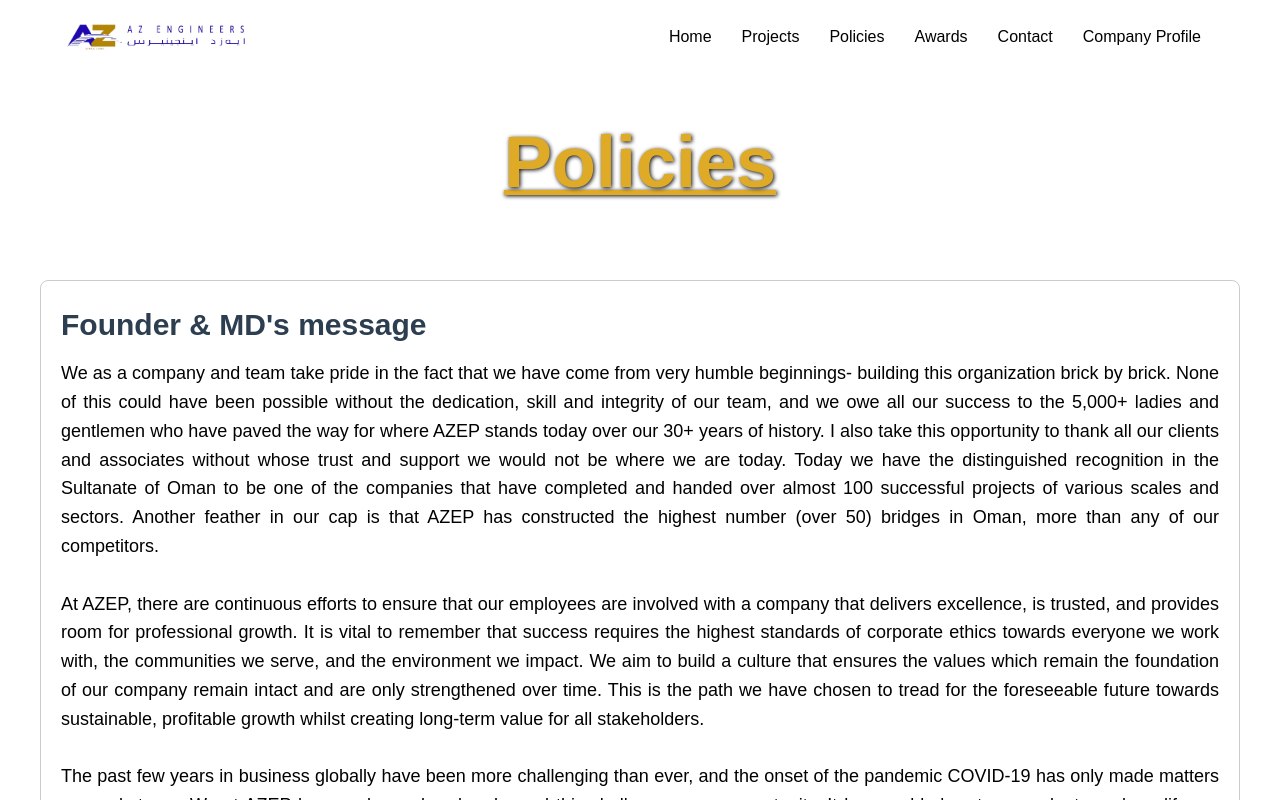
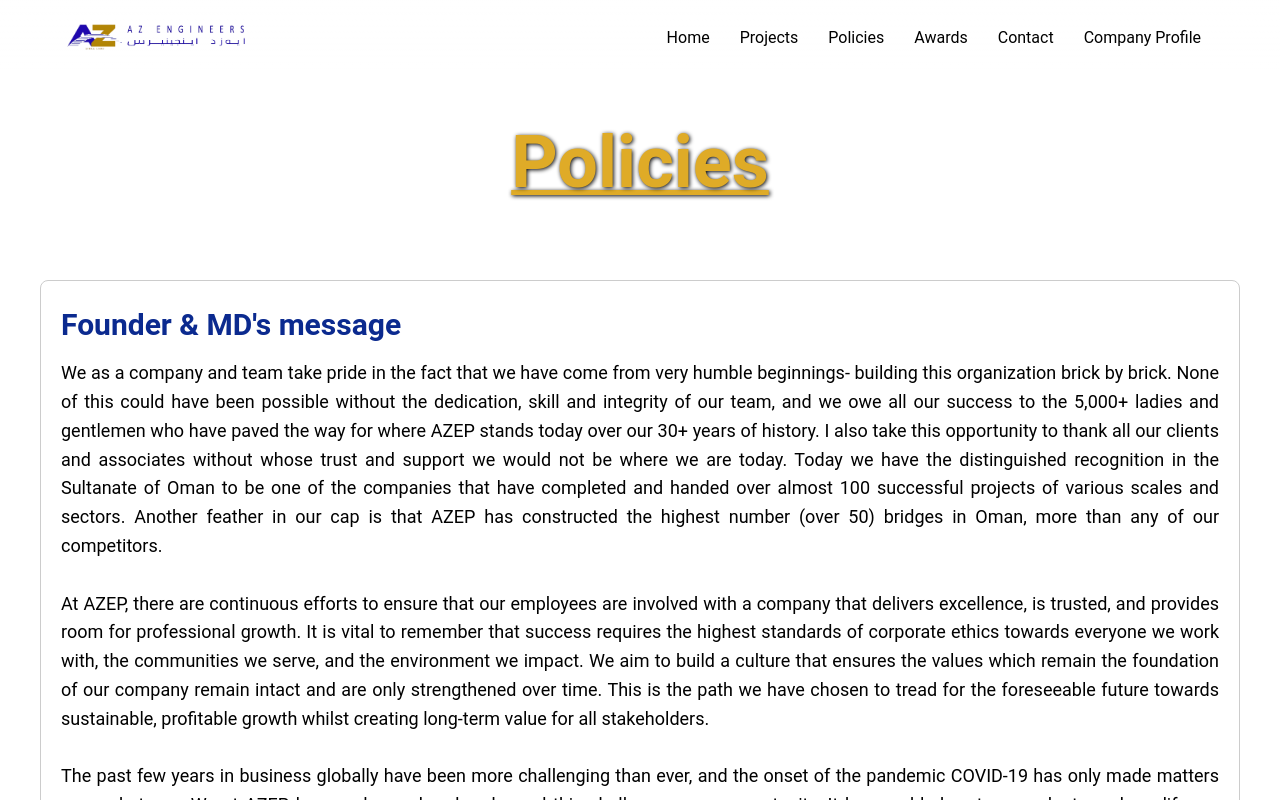
Before and after one commit to austrio-tech/AZ-Engineers-Website-Frontend, a React (Create React App) app: page /policies in a window 1280 px wide. Shown: the top 800 px of the page. Built offline with nearby package versions, Linux system fonts and the light colour scheme.

Commit message:
`Updated`: style after revision

```diff
--- a/src/App.css
+++ b/src/App.css
@@ -7,6 +7,7 @@
   -moz-user-select: none; /* Firefox */
   -ms-user-select: none; /* Internet Explorer/Edge */
   user-select: none; /* Standard syntax */
+  font-family: "Roboto", sans-serif; /* Google Font - Roboto */
 }
 
 .App {
@@ -54,15 +55,16 @@ h2 {
 }
 
 a {
+  color: black;
   text-decoration: none;
 }
 
 a:hover {
-  color: var(--primary-color);
+  color: var(--a-color);
 }
-.shadow a:hover {
-  text-shadow: 0.5px 0.5px 3px rgba(0, 0, 0, 0.8), -0.5px -0.5px 3px rgba(0, 0, 0, 0.8);
-}
+/* .footer a:hover {
+  text-shadow: 0 0 6px white;
+} */
 Link:hover {
   color: var(--primary-color);
 }
--- a/src/components/ToolTips/style/LinkedInTooltip.css
+++ b/src/components/ToolTips/style/LinkedInTooltip.css
@@ -71,7 +71,7 @@
   text-shadow:
   /* 4px 4px 10px var(--secondary-color),
     -4px -4px 10px var(--secondary-color),  */
-    2px 2px 2px black;
+    0 0 1px black;
     /* -1px -1px 2px var(--primary-color); */
 }
 
--- a/src/components/style/ContactInfo.css
+++ b/src/components/style/ContactInfo.css
@@ -4,7 +4,7 @@
 .contactsTitle {
   text-decoration: underline;
   color: var(--primary-color);
-  text-shadow: 2px 2px 2px black;
+  text-shadow: 1px 1px 2px black;
   font-size: 2em;
   margin: 10px 0;
 }
--- a/src/components/style/ContactUs.css
+++ b/src/components/style/ContactUs.css
@@ -1,8 +1,8 @@
 .contact-form {
-  background: #9d9d9d;
+  /* background: #dedede; */
   padding: 20px;
   border-radius: 8px;
-  box-shadow: 0 4px 8px rgba(0, 0, 0, 0.1);
+  /* box-shadow: 0 4px 8px rgba(0, 0, 0, 0.1); */
   text-align: left;
 }
 .w45{
@@ -16,7 +16,7 @@
   font-size: 2em;
   margin-bottom: 15px;
   color: var(--secondary-color);
-  text-shadow: 2px 2px 2px black;
+  text-shadow: 1px 1px 2px black;
 }
 
 .form-group {
--- a/src/components/style/Policy.css
+++ b/src/components/style/Policy.css
@@ -10,7 +10,7 @@
 
 .content-title {
   font-size: 2em;
-  color: #2c3e50;
+  color: var(--secondary-color);
   margin-bottom: 10px;
 }
 
--- a/src/pages/Contact.jsx
+++ b/src/pages/Contact.jsx
@@ -16,7 +16,9 @@ const Contact = () => {
         <div className="contactInfos shadow">
           <ContactInfo extras={true} />
         </div>
-        <ContactUsForm paged={true} />
+        <div className="contactForm">
+          <ContactUsForm paged={true} />
+        </div>
       </div>
       <div className="mapContainer">
         <MapLocation />
--- a/src/pages/style/Contact.css
+++ b/src/pages/style/Contact.css
@@ -35,8 +35,13 @@
     width:35vw;
     padding: 20px;
     border-radius: 10px;
-    background-color: #b4b4b4;
+    background-color: #d7d7d7;
+    box-shadow: 1px 1px 5px black;
 }
 .mapContainer{
     margin: 20px 0;
 }
+.contactForm{
+    background-color: #d7d7d7;
+    box-shadow: 1px 1px 5px black;
+}
--- a/src/sections/ContactSection.jsx
+++ b/src/sections/ContactSection.jsx
@@ -28,6 +28,7 @@ const ContactSection = () => {
             </p>
             <MapLocation />
           </div>
+
           <ContactUsForm />
         </div>
       </div>
--- a/src/sections/style/ContactSection.css
+++ b/src/sections/style/ContactSection.css
@@ -20,12 +20,14 @@
   flex: 1;
   max-width: 500px;
   text-align: left;
+  border-radius: 10px;
+  /* box-shadow: 0 0 2px black; */
 }
 
 .contact-info h3 {
   font-size: 2em;
-  margin-bottom: 15px;
-  color: #333;
+  padding: 20px 0;
+  /* color: #333; */
 }
 
 .contact-info p {
@@ -34,11 +36,19 @@
   color: #555;
 }
 
-.contact-info a {
+.contact-info strong{
+  color: var(--primary-color);
+  /* text-shadow: 0 0 1px black; */
+}
+
+/* .contact-info a {
   color: #007bff;
   text-decoration: none;
-}
+} */
 
 /* .contact-info a:hover {
   text-decoration: underline;
 } */
+.jsjs{
+  box-shadow: 0 0 2px black;
+}
--- a/src/variables/GLOB_VARS.css
+++ b/src/variables/GLOB_VARS.css
@@ -1,14 +1,17 @@
 :root {
   /* --primary-color: #ffc631; */
   --primary-color: #dfab27;
-  --secondary-color: #143cbd;
+  --secondary-color: #0b2a8f;
   --background-color: #f1f1ea;
   --primary-color-light: #dfab2788;
-  --secondary-color-light: #143cbd88;
-  --heading-color: #08a571;
+  --secondary-color-light: #0b2a8f88;
+  /* --heading-color: #08a571; */
+  --heading-color: #0b2a8f;
   --section-bg1: #f8f8f8;
   --section-bg2: #eee;
-  --text-color: #333;
+  /* --text-color: #333; */
   --header-height: 85px;
+  --light-background: #e1e1e1;
+  --a-color: #007bff;
   --bullet-blue: url("../assets/imgs/bullets/blue_bullet.png");
 }
--- a/src/variables/vars.jsx
+++ b/src/variables/vars.jsx
@@ -2,15 +2,15 @@ import founders from "../assets/imgs/profilePics/william.jpg";
 import vertLogo from "../assets/imgs/logos/Vertical Logo_001.png";
 import CertBanner from "../assets/imgs/others/certBanner.png";
 
-import award1 from "../assets/certs_awards/NESPAK.jpg";
-import award2 from "../assets/certs_awards/NESPP_LLC.jpg";
-import award3 from "../assets/certs_awards/AL_MANARAH.jpg";
-import award4 from "../assets/certs_awards/RENARDET_SA_&_PARTNERS_CONSULTING_ENGINEERING_LLC.jpg";
-import award5 from "../assets/certs_awards/STFA-POLAT_JV.jpg";
-import award6 from "../assets/certs_awards/PARSONS.jpg";
-import award7 from "../assets/certs_awards/SHANFARI_&_PARTNERS_CO_LLC.jpg";
-import award8 from "../assets/certs_awards/OMAN_GULF_COMPANY.jpg";
-import award9 from "../assets/certs_awards/ASSAUD_NATIONAL_LLC.jpg";
+// import award1 from "../assets/certs_awards/NESPAK.jpg";
+// import award2 from "../assets/certs_awards/NESPP_LLC.jpg";
+// import award3 from "../assets/certs_awards/AL_MANARAH.jpg";
+// import award4 from "../assets/certs_awards/RENARDET_SA_&_PARTNERS_CONSULTING_ENGINEERING_LLC.jpg";
+// import award5 from "../assets/certs_awards/STFA-POLAT_JV.jpg";
+// import award6 from "../assets/certs_awards/PARSONS.jpg";
+// import award7 from "../assets/certs_awards/SHANFARI_&_PARTNERS_CO_LLC.jpg";
+// import award8 from "../assets/certs_awards/OMAN_GULF_COMPANY.jpg";
+// import award9 from "../assets/certs_awards/ASSAUD_NATIONAL_LLC.jpg";
 import award10 from "../assets/certs_awards/ISO_9001_2015.png";
 import award11 from "../assets/certs_awards/ISO_45001_2018.png";
 
@@ -147,15 +147,15 @@ export const mapLink =
   "https://www.google.com/maps/embed?pb=!1m14!1m8!1m3!1d5827.715993654052!2d58.33471900000001!3d23.582586!3m2!1i1024!2i768!4f13.1!3m3!1m2!1s0x3e8e0008a9ff9a05%3A0x546c6ab25880ce97!2zQVogRW5naW5lZXJzICYgUGFydG5lcnMgTC5MLkMgT21hbiDYp9mE2YXZh9mG2K_Ys9mK2YYg2KfZiiDYstivINmIINi02LHZg9in2KbZh9mF!5e1!3m2!1sen!2som!4v1722951797910!5m2!1sen!2som";
 
 export const awards = [
-  { name: "NESPAK", img: award1 },
-  { name: "NESPP LLC", img: award2 },
-  { name: "AL MANARAH", img: award3 },
-  { name: "RENARDET SA & PARTNERS CONSULTING ENGINEERING LLC", img: award4 },
-  { name: "STFA-POLAT JV", img: award5 },
-  { name: "PARSONS", img: award6 },
-  { name: "SHANFARI & PARTNERS LLC", img: award7 },
-  { name: "OMAN GULF COMAPNY", img: award8 },
-  { name: "A'SSAUD NATIONAL LLC", img: award9 },
+  // { name: "NESPAK", img: award1 },
+  // { name: "NESPP LLC", img: award2 },
+  // { name: "AL MANARAH", img: award3 },
+  // { name: "RENARDET SA & PARTNERS CONSULTING ENGINEERING LLC", img: award4 },
+  // { name: "STFA-POLAT JV", img: award5 },
+  // { name: "PARSONS", img: award6 },
+  // { name: "SHANFARI & PARTNERS LLC", img: award7 },
+  // { name: "OMAN GULF COMAPNY", img: award8 },
+  // { name: "A'SSAUD NATIONAL LLC", img: award9 },
   { name: "ISO:9001 (2015)", img: award10 },
   { name: "ISO:45001 (2018)", img: award11 },
 ];
```
